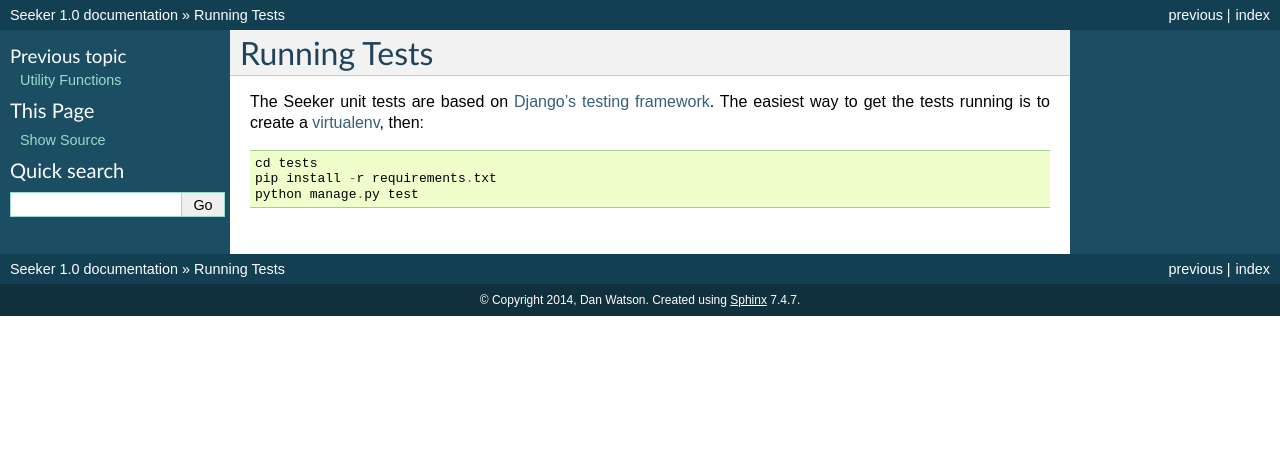
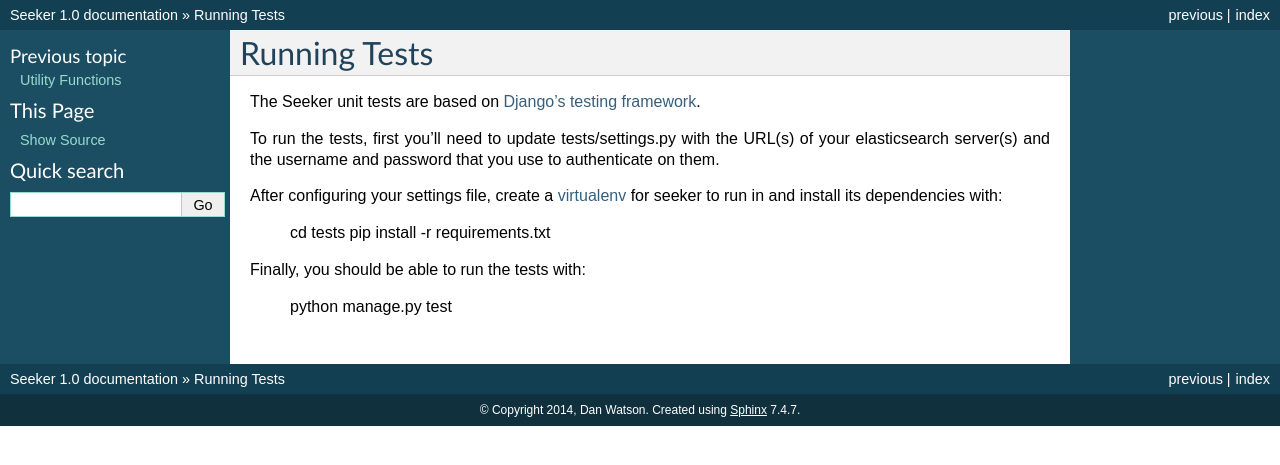
Before and after one commit to imsweb/django-seeker, a Sphinx documentation site: the page built from docs/tests.rst, in a window 1280 px wide. Shown: the top 465 px of the page. Built offline with Sphinx 7.4.7, drawn with Linux system fonts in a browser that asks for light colours.

Commit message:
Updated the tests/settings.py file to make it possible to run tests
Also updated the docs/tests.rst file to reflect the changes

```diff
--- a/docs/tests.rst
+++ b/docs/tests.rst
@@ -1,10 +1,19 @@
 Running Tests
 =============
 
-The Seeker unit tests are based on `Django's testing framework`_. The easiest way to get the tests running is to create a virtualenv_, then::
+The Seeker unit tests are based on `Django's testing framework`_.
+
+To run the tests, first you'll need to update tests/settings.py with
+the URL(s) of your elasticsearch server(s) and the username and
+password that you use to authenticate on them.
+
+After configuring your settings file, create a virtualenv_ for seeker to run in and install its dependencies with:
 
     cd tests
     pip install -r requirements.txt
+
+Finally, you should be able to run the tests with:
+
     python manage.py test
 
 .. _`Django's testing framework`: https://docs.djangoproject.com/en/1.7/topics/testing/
```
Also changed, not shown: 1 other file.
